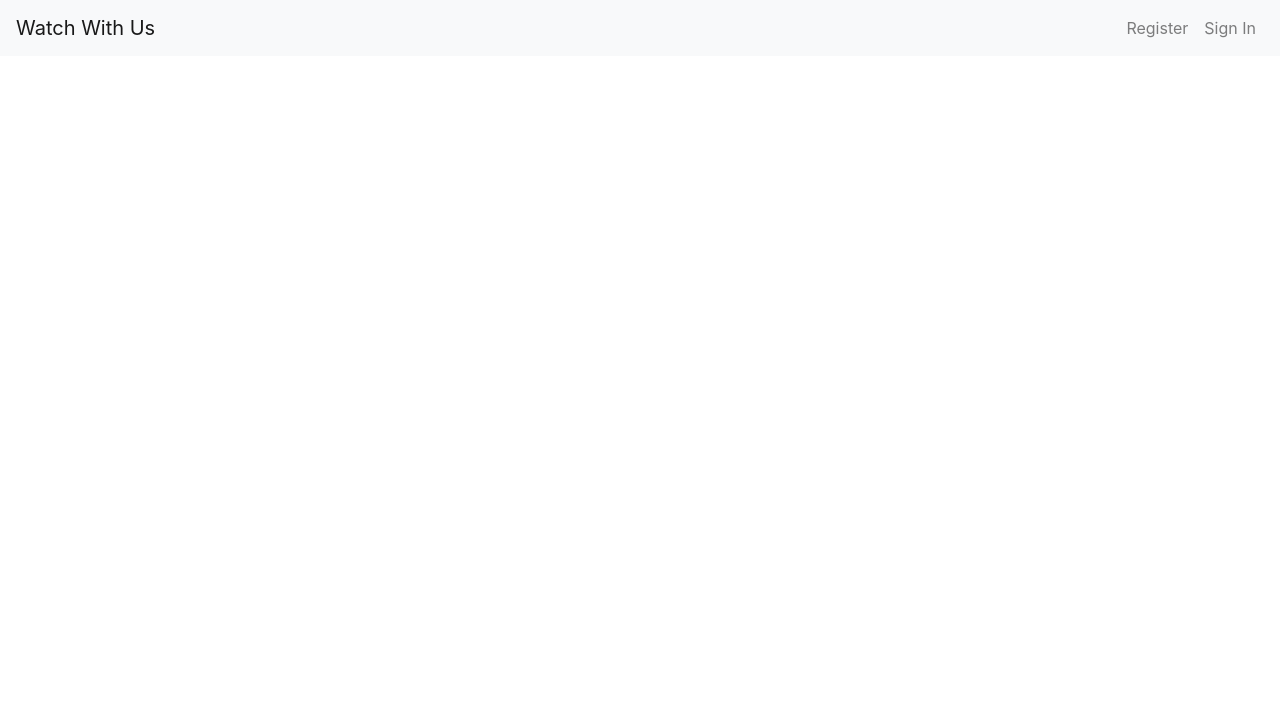
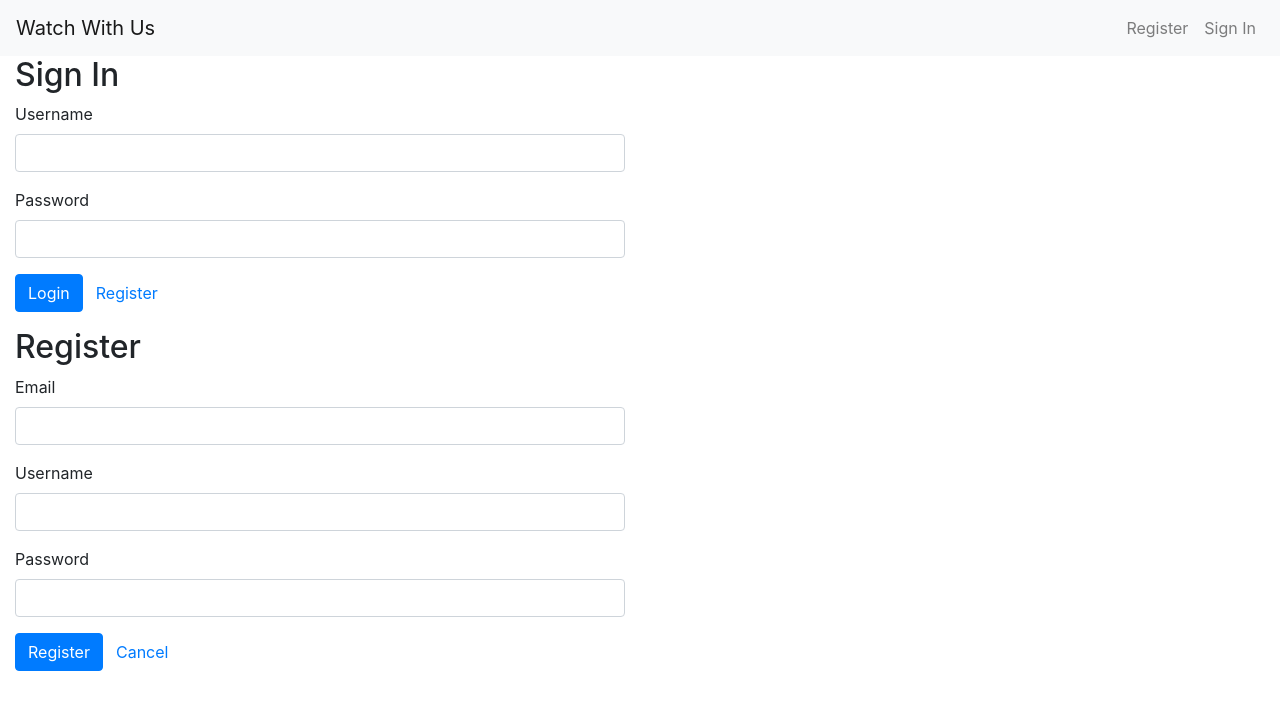
Before and after one commit to cgehmlich/ll-final, a React (Create React App) app: page / in a window 1280 px wide. Shown: the top 710 px of the page. Built offline with nearby package versions, Linux system fonts and the light colour scheme.

Commit message:
Sign In/Up Components working. Values required for components.

```diff
--- a/src/App.js
+++ b/src/App.js
@@ -1,12 +1,18 @@
 import React, { Component } from 'react';
 import './App.css';
 import Heading from './Header.jsx';
-import Player from './player.jsx'
+import Player from './player.jsx';
+import LoginPage from './Signin.jsx';
+import RegisterPage from './Signup.jsx';
 
 class App extends Component {
   render() {
     return (
+      <div>
           <Heading/>
+          <LoginPage/>
+          <RegisterPage/>
+      </div>
     );
   }
 }
--- a/src/header.jsx
+++ b/src/header.jsx
@@ -32,10 +32,10 @@ export default class Heading extends React.Component {
           <Collapse isOpen={this.state.isOpen} navbar>
             <Nav className="ml-auto" navbar>
               <NavItem>
-                <NavLink href="/signup.jsx">Register</NavLink>
+                <NavLink href="/Signup.jsx">Register</NavLink>
               </NavItem>
               <NavItem>
-                <NavLink href="/signin.jsx">Sign In</NavLink>
+                <NavLink href="/Signin.jsx">Sign In</NavLink>
               </NavItem>
             </Nav>
           </Collapse>
--- a/src/signin.jsx
+++ b/src/signin.jsx
@@ -31,7 +31,7 @@ export default class LoginPage extends React.Component {
         const { username, password, submitted } = this.state;
         return (
             <div className="col-md-6 col-md-offset-3">
-            <h2>Login</h2>
+            <h2>Sign In</h2>
             <form name="form" onSubmit={this.handleSubmit}>
                 <div className={'form-group' + (submitted && !username ? ' has-error' : '')}>
                     <label htmlFor="username">Username</label>
@@ -50,7 +50,7 @@ export default class LoginPage extends React.Component {
                 <div className="form-group">
                     <button className="btn btn-primary">Login</button>
                     { loggingIn }
-                    <Link to="/register" className="btn btn-link">Register</Link>
+                    <a href="/register" className="btn btn-link">Register</a>
                 </div>
             </form>
         </div>
--- a/src/signup.jsx
+++ b/src/signup.jsx
@@ -34,9 +34,6 @@ export default class RegisterPage extends React.Component {
         this.setState({ submitted: true });
         const { user } = this.state;
         const { dispatch } = this.props;
-        if (user.email && user.username && user.password) {
-            dispatch(userActions.register(user));
-        }
     }
 
     render() {
@@ -70,7 +67,7 @@ export default class RegisterPage extends React.Component {
                     <div className="form-group">
                         <button className="btn btn-primary">Register</button>
                         {registering }
-                        <Link to="/login" className="btn btn-link">Cancel</Link>
+                        <a href="/login" className="btn btn-link">Cancel</a>
                     </div>
                 </form>
             </div>
```
